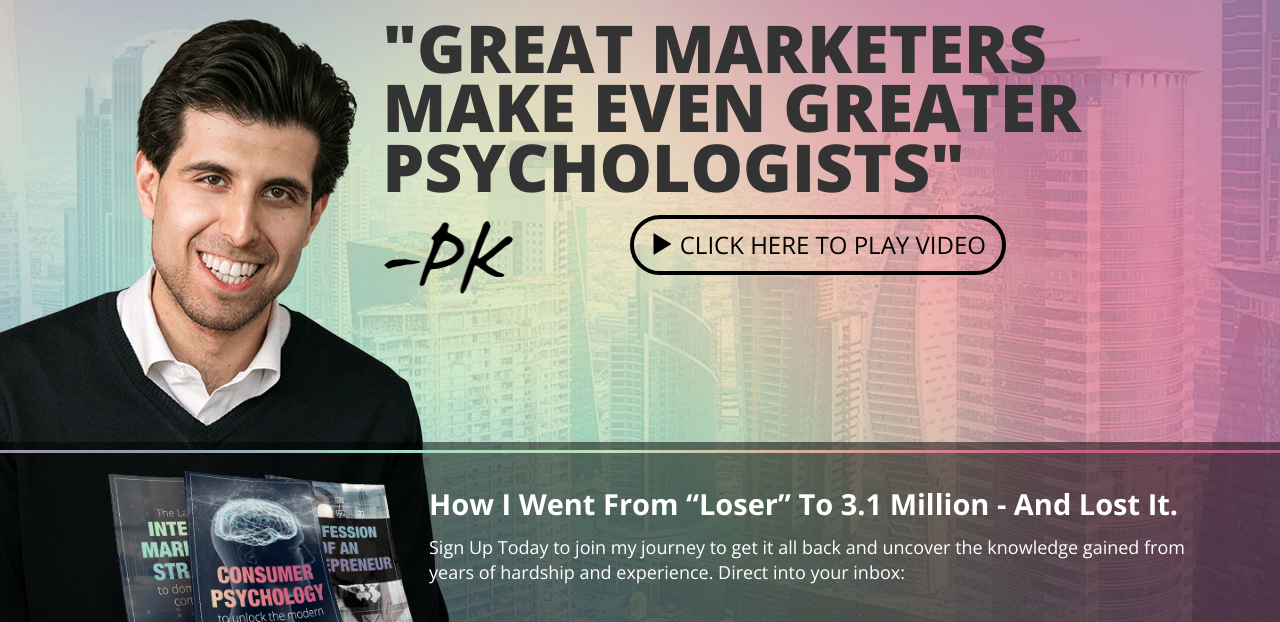
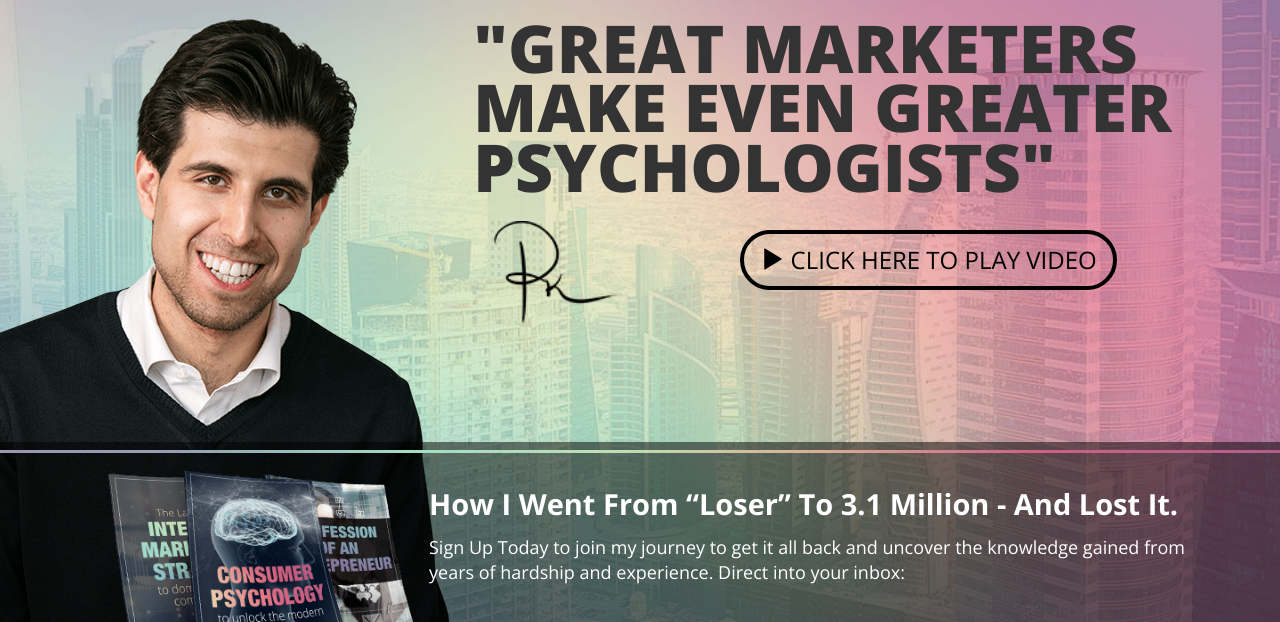
Before and after one commit to thirdtiu/pksite, a website: page src/html/index.html in a window 1280 px wide. Shown: the part 149-771 px from the top of the page. Drawn offline with nearby package versions, Linux system fonts and the light colour scheme; files that its build step writes are made by us from their sources; a script that the page names is missing; files whose address does not match are found by name.

Commit message:
banner signature

```diff
--- a/src/html/index.html
+++ b/src/html/index.html
@@ -103,7 +103,8 @@
 
       <section class="home-banner">
         <div class="container">
-          <div class="col-md-9 col-md-push-3">
+          <div class="col-md-9 col-md-push-4">
+            <div class="content">
               <h1>
                 "Great Marketers
                 Make Even Greater
@@ -111,10 +112,11 @@
               </h1>
               <div class="subcontent">
                 <div class="f-container">
-                <h2 class="signature"><img src="../images/signature.png" alt="-PK" /></h2>
+                  <h2 class="signature"><img src="../images/banner-sig.png" alt="-PK" /></h2>
                   <a href="#" class="btn outline-btn rounded-btn btn-lg">
                     <span class="glyphicon glyphicon-play"></span> Click here to play video
                   </a>
+                </div>
               </div>
             </div>
           </div>
--- a/src/scss/main.scss
+++ b/src/scss/main.scss
@@ -464,6 +464,7 @@ ul.two-columns{
 		}
 		.signature {
 			margin-bottom: 20px;
+			margin-left: 20px;
 			@media (min-width: $screen-md-min){
 				margin-right: 117px;
 				margin-bottom: 0;
```
Also changed, not shown: dist/css/main.css, dist/html/index.html, dist/images/banner-sig.png (added), src/images/banner-sig.png (added). Lines whose indentation alone changed are shown as unchanged.
